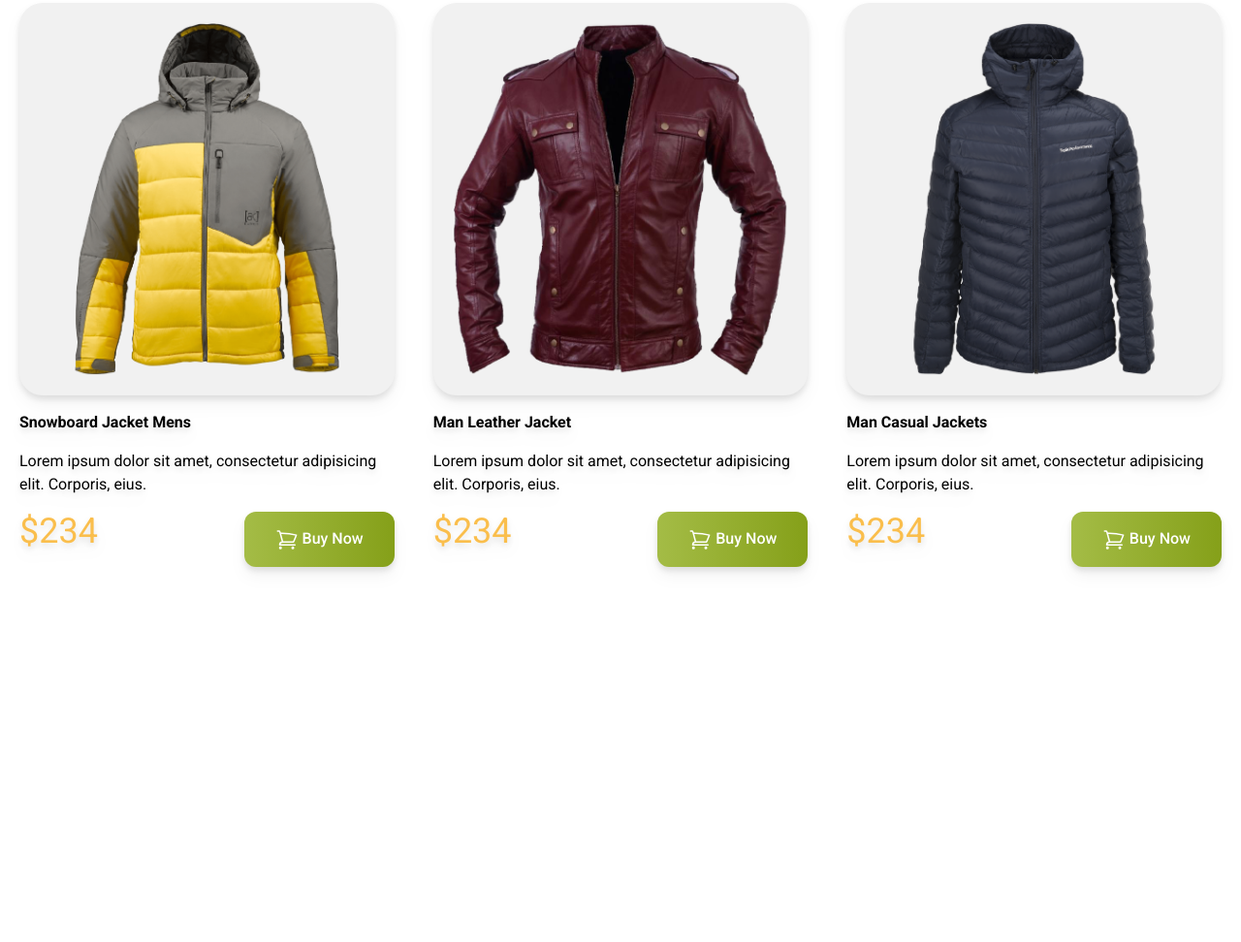
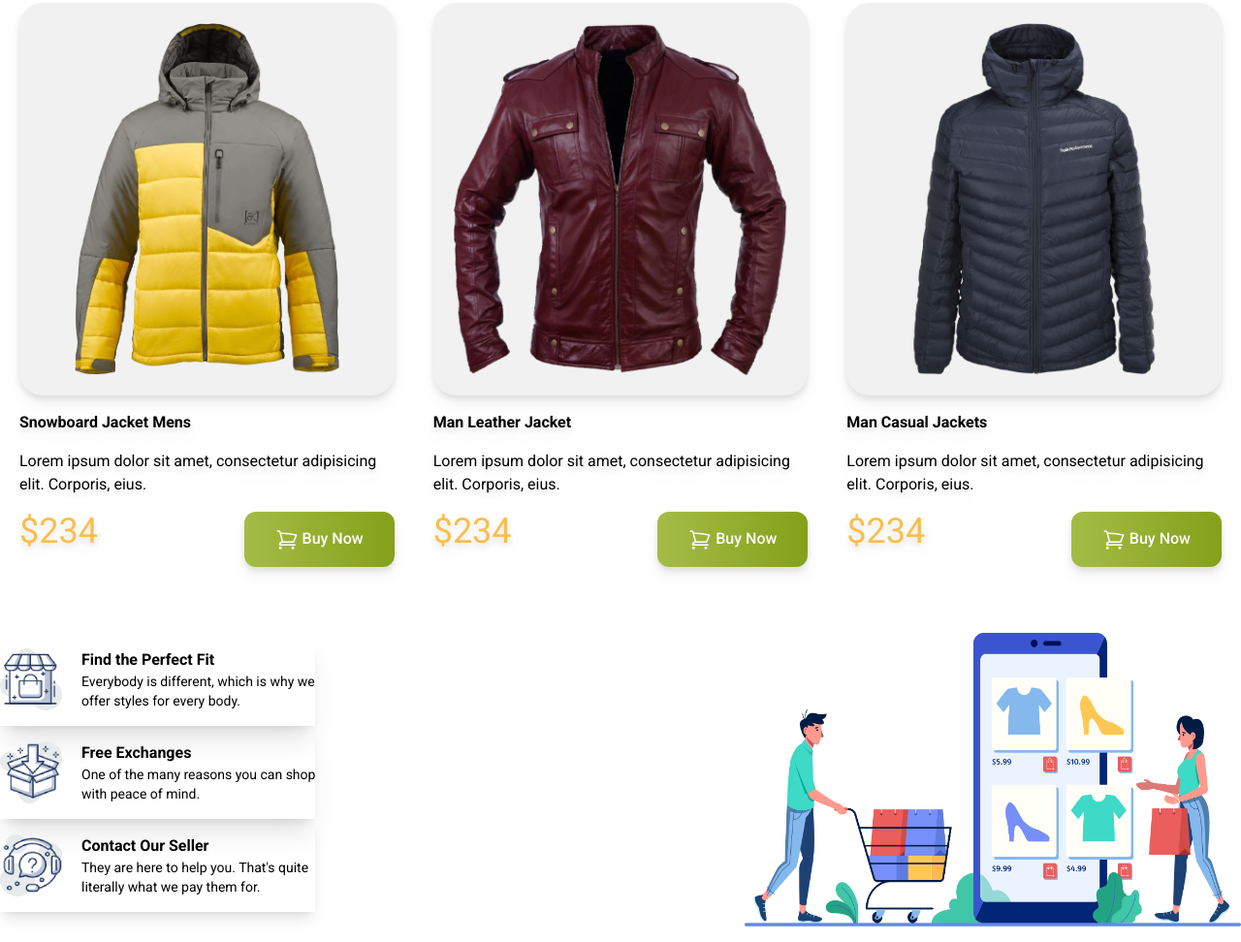
Before and after one commit to hasnathg/penguin-fashion, a plain HTML site: page index.html in a window 1280 px wide. Shown: the part 1377-2349 px from the top of the page at 97% size. Before the commit the page ends 2030 px from the top, so only its background shows below. Drawn offline with nearby package versions, Linux system fonts and the light colour scheme.

Commit message:
added footer

```diff
--- a/index.html
+++ b/index.html
@@ -106,6 +106,7 @@
             </div>
         </section>
 
+
                                      <!-- Man JAcket -->
 
         <section class="my-12">
@@ -165,11 +166,48 @@
 
             </div>
 
+           </section>
+    </main>
+
+    <footer class="flex max-w-7xl mx-auto justify-between font-roboto my-4">
+        <div class="flex flex-col">
+            <div class="flex gap-5 py-4 shadow-xl">
+                <div><img class="size-16" src="icons/house.png"alt=""></div>
+                    <div>
+                        <h3 class="font-bold">Find the Perfect Fit</h3>
+                        <p class="text-sm">Everybody is different, which is why we
+                            <br>
+                            offer styles for every body.</p>
+                    </div>
+            </div>
+            <div class="flex gap-5 py-4 shadow-xl">
+                <div><img class="size-16" src="icons/box.png" alt=""></div>
+                <div>
+                    <h3 class="font-bold">Free Exchanges</h3>
+                    <p class="text-sm">One of the many reasons you can shop
+                        <br>
+                        with peace of mind.</p>
+                </div>
+            </div>
+            <div class="flex gap-5 py-4 shadow-lg">
+                <div><img class="size-16" src="icons/question.png" alt=""></div>
+                <div>
+                    <h3 class="font-bold">Contact Our Seller</h3>
+                    <p class="text-sm">They are here to help you. That's quite
+                        <br>
+                        literally what we pay them for.</p>
+                </div>
+            </div>
 
 
+        </div>
 
-        </section>
-    </main>
+        <div class="w-2/5 items-center">
+            <img src="images/shopping.png" alt="">
+
+        </div>
+
+    </footer>
 
 
 </body>
```
